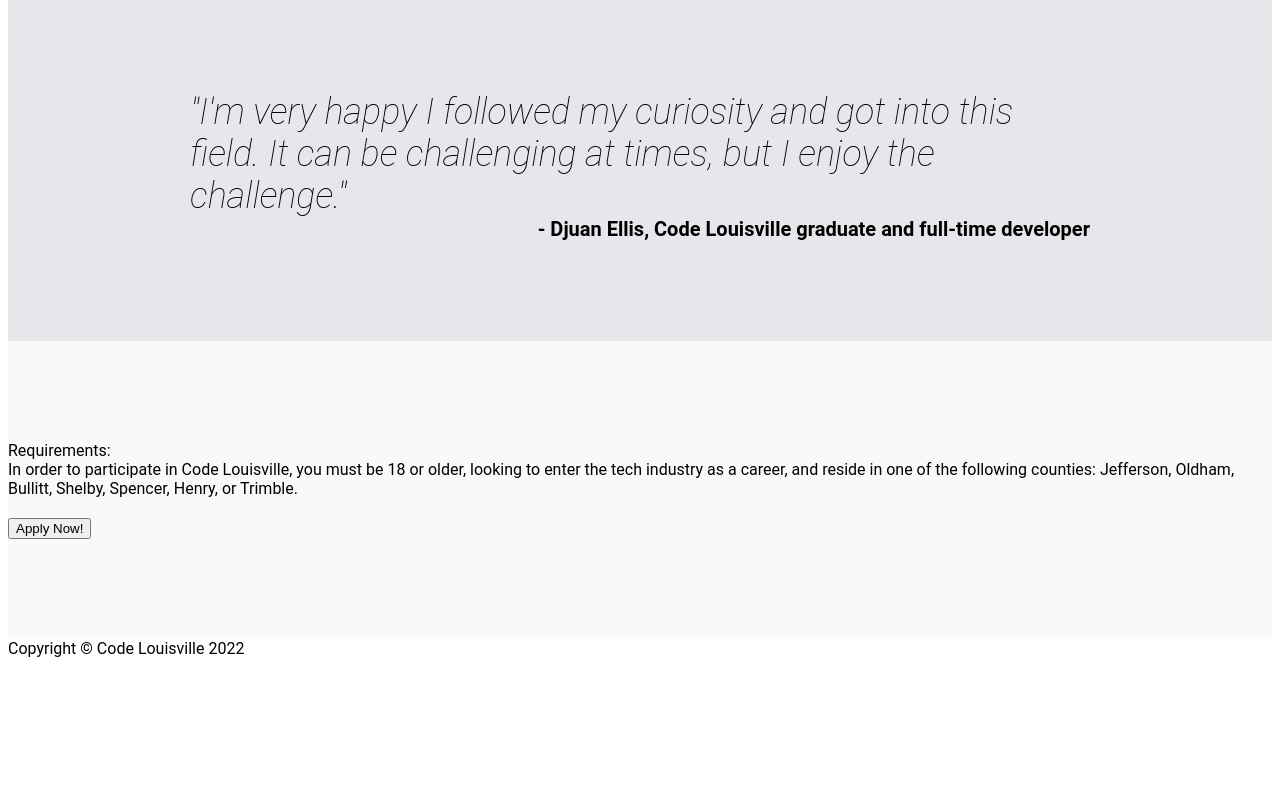
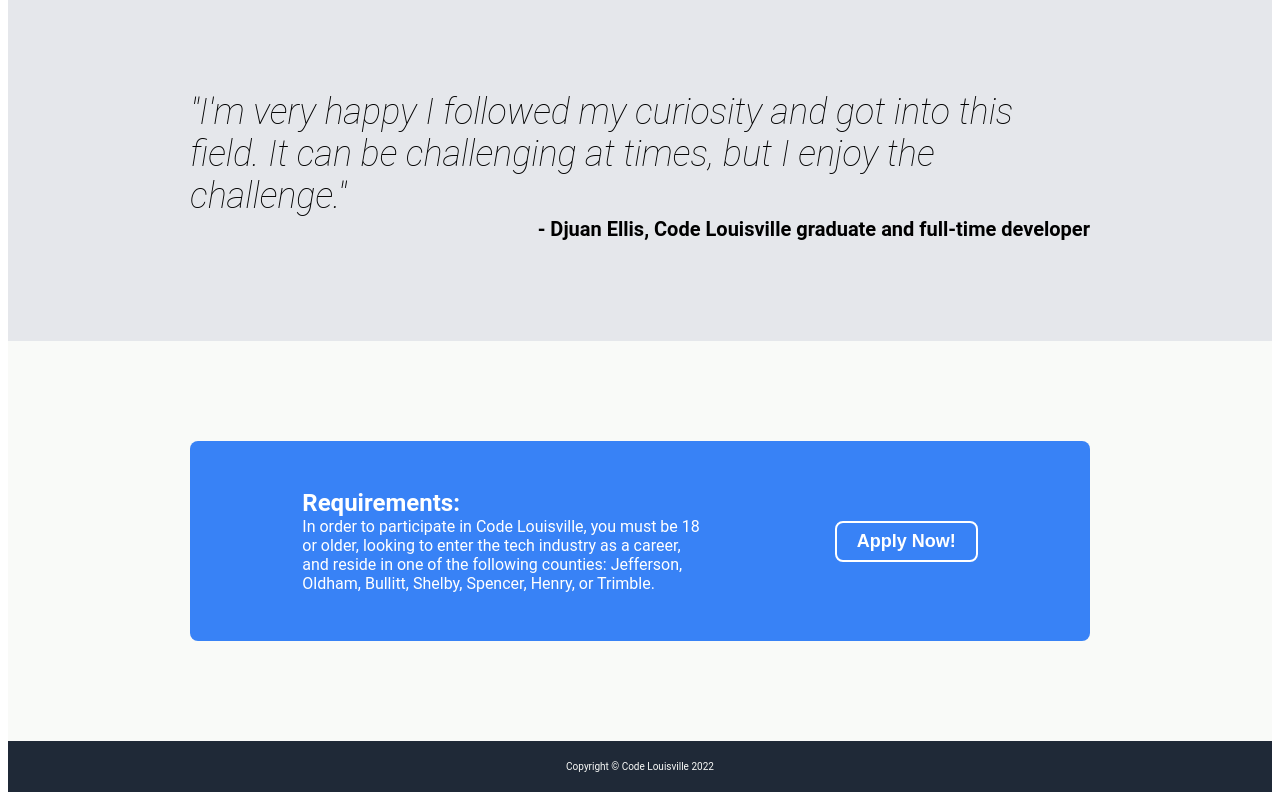
Before and after one commit to jeff-dillon/landing-page, a plain HTML site: page index.html in a window 1280 px wide. Shown: the part 1408-2208 px from the top of the page. Before the commit the page ends 2074 px from the top, so only its background shows below. Drawn offline with Linux system fonts and the light colour scheme.

Commit message:
Initial action and footer styling.

```diff
--- a/style.css
+++ b/style.css
@@ -1,5 +1,6 @@
 * {
-    border: 1 solid red;
+    border:0px;
+    padding:0px;
 }
 
 body {
@@ -201,10 +202,46 @@ a {
 
 .action-box {
     display: flex;
-    flex-direction: column;
+    width: 900px;
+    height: 200px;
+    background-color: #3882f6;
+    flex-direction: row;
+    justify-content:space-evenly;
+    align-items: center;
+    border-radius: 8px;
     gap: 20px;
 }
 
 .action-button {
-    align-self: flex-start;
+    border-radius: 8px;
+    padding: 8px 20px;
+    border: 2px solid #fff;
+    background-color: #3882f6;
+    color: white;
+    font-weight: bold;
+    font-size: 18px;
 }
+
+.action-title {
+    font-size: 24px;
+    font-weight: bolder;
+    color: #fff;
+}
+
+.action-left {
+    width: 400px;
+    color: #fff;
+}
+
+.footer {
+    display: flex;
+    align-items: center;
+    justify-content: center;
+    background-color: #1f2937;
+    padding: 20px;
+    color: #f9faf8;
+}
+
+.copyright {
+    font-size: 10px;
+}
```
